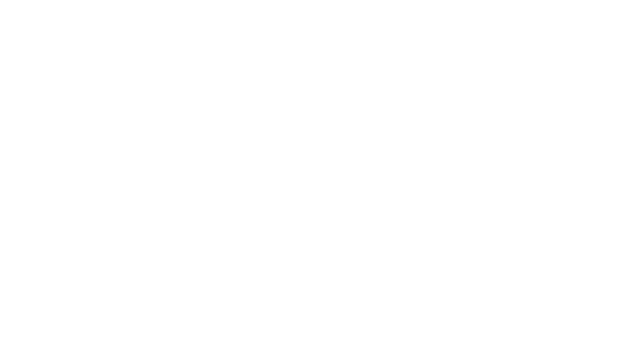
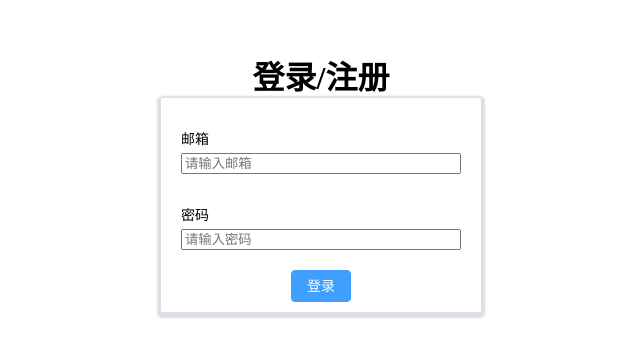
Before and after one commit to MirrorXu/vue3-zhihu, a Vue app: page /login in a window 1280 px wide. Before the commit this address had no page. Shown: the part 218-574 px from the top of the page, without its empty margins (319-959 px from the left). Built offline with nearby package versions, Linux system fonts and the light colour scheme.

Commit message:
MyInput组件：实现v-model双向数据绑定， 使用$attrs支持input原生属性

```diff
--- a/src/components/ColumnList.vue
+++ b/src/components/ColumnList.vue
@@ -9,7 +9,7 @@ defineProps({
 })
 
 function goColumn(column: Column) {
-  console.log('goColumn' , Column)
+  console.log('goColumn' , column)
 }
 </script>
 
--- /dev/null
+++ b/src/components/Form/MyInput.vue
@@ -0,0 +1,135 @@
+<template>
+  <div
+      class="wrap"
+      :style="{width: width ? 'width' : '100%' }"
+  >
+    <slot name="label">
+      <div v-if="label" class="label">{{ label }}</div>
+    </slot>
+
+    <!--    v-bind="$attrs"-->
+    <input
+        :class="['input' , inputRef.error ? 'input-error' :'']"
+        :value="inputRef.val"
+        @input="handleInput"
+        @blur="validate"
+        v-bind="$attrs"
+    >
+    <span v-if="inputRef.error" class="error-tip">{{ inputRef.message }}</span>
+  </div>
+</template>
+<script setup lang="ts">
+import {PropType, reactive, defineProps, defineEmits, useAttrs} from "vue";
+import {email as emailReg, password as passwordReg} from "@/helper/reg";
+
+interface FieldType {
+  val: string,
+  error: boolean,
+  message: string
+}
+
+type RuleType = 'required' | 'email' | 'password';
+// type Trigger = '' | 'click'
+interface RuleItem {
+  type: RuleType | RegExp,
+  message?: string,
+}
+const props = defineProps({
+  width: {
+    type: Number,
+    required: false,
+  },
+  modelValue: {
+    type: String,
+    default: ''
+  },
+  label: {
+    type: String,
+    default: ''
+  },
+  rules: {
+    type: Array as PropType<Array<RuleItem>> | undefined,
+  },
+  showError: {
+    type: Boolean,
+    default: true
+  },
+  // placeholder: String // 将组件的$attrs绑定到input
+})
+const inputRef = reactive<FieldType>({
+  val: props.modelValue,
+  error: false,
+  message: ''
+})
+const emit = defineEmits(['update:modelValue'])
+function handleInput(e: Event) {
+  const currentValue = (e.target as HTMLInputElement).value
+  inputRef.val = currentValue
+  emit('update:modelValue', currentValue)
+}
+function validate() {
+  let allPassed = true
+  if (props.rules && props.rules.length > 0) {
+    allPassed = props.rules.every(rule => {
+      let passed = true
+      inputRef.message = rule.message || ''
+      if (rule.type instanceof RegExp) {
+        passed = rule.type.test(inputRef.val)
+      } else {
+        switch (rule.type) {
+          case "required":
+            passed = inputRef.val.trim() !== ''
+            break
+          case 'email':
+            passed = emailReg.test(inputRef.val)
+            break
+          case "password":
+            passed = passwordReg.test(inputRef.val)
+            break
+        }
+      }
+
+      return passed
+    })
+  }
+  inputRef.error = !allPassed
+  if (allPassed) {
+    inputRef.message = ''
+  }
+  return allPassed
+}
+
+
+const attrs = useAttrs()
+console.log('attrs:', attrs)
+
+</script>
+
+<style scoped lang="scss">
+.wrap {
+  margin-top: 10px;
+  margin-top: 10px;
+  box-sizing: border-box;
+  //border: 1px solid darkcyan;
+  padding: 10px;
+  display: flex;
+  flex-direction: column;
+
+  .label {
+    font-size: 14px;
+    margin-bottom: 5px;
+  }
+
+  .input {
+    &-error {
+      border: 1px solid red;
+    }
+  }
+
+  .error-tip {
+    font-size: 12px;
+    font-weight: 200;
+    color: red;
+  }
+}
+</style>
--- /dev/null
+++ b/src/helper/reg.ts
@@ -0,0 +1,3 @@
+
+export const email = /^\w+(-+.\w+)*@\w+(-.\w+)*.\w+(-.\w+)*$/
+export const password = /\w{6,}/
--- a/src/router/routes.ts
+++ b/src/router/routes.ts
@@ -19,7 +19,12 @@ const routes: Array<RouteRecordRaw> = [
         path: '/test',
         name: 'test',
         component: () => import(/* webpackChunkName: "test" */ '../views/Test.vue')
-    }
+    },
+    {
+        path: '/login',
+        name: 'login',
+        component: () => import(/* webpackChunkName: "Sign" */ '../views/UserLogin.vue')
+    },
 ]
 
 export default routes
--- a/src/views/Test.vue
+++ b/src/views/Test.vue
@@ -23,7 +23,7 @@ const listData: Column[] = Array.from({length: 10}).map((v, i) => {
 })
 
 const user:User = {
-  isLogin: true,
+  isLogin: false,
   name:'Mirror',
   gender:'男',
 }
--- /dev/null
+++ b/src/views/UserLogin.vue
@@ -0,0 +1,93 @@
+<template>
+  <div class="container">
+    <h1>登录/注册</h1>
+    <div class="form">
+      <template v-for="(field , fieldName) in form" :key="fieldName">
+        <MyInput
+            :type="field.type"
+            :label="field.label"
+            :placeholder="field.placeholder"
+            :rules="field.rules"
+            v-model="field.value"
+        ></MyInput>
+      </template>
+      <div class="btns">
+        <el-button @click="login" type="primary">登录</el-button>
+      </div>
+    </div>
+  </div>
+</template>
+<script setup lang="ts">
+import {reactive} from "vue";
+import MyInput from "@/components/Form/MyInput.vue";
+
+const form = reactive({
+  email: {
+    value: '',
+    label: '邮箱',
+    placeholder: '请输入邮箱',
+    type: 'email',
+    rules: [
+      {type: 'required', message: '请输入邮箱地址'},
+      {type: 'email', message: '邮箱格式不合法'}
+    ]
+  },
+  password: {
+    value: '',
+    label: "密码",
+    type: 'password',
+    placeholder: '请输入密码',
+    rules: [
+      {
+        type: 'required', message: "请输入密码"
+      },
+      {type: 'password', message: '密码格式错误，6-8位'}
+    ]
+  }
+})
+
+function login() {
+  const {email: {value: emailVal}, password: {value: passwordVal}} = form;
+
+  console.log(emailVal, passwordVal)
+}
+
+</script>
+
+
+<style scoped lang="scss">
+.container {
+  box-sizing: border-box;
+  display: flex;
+  flex-direction: column;
+  align-items: center;
+  justify-content: center;
+  //border: 10px solid red;
+  height: 100vh;
+  .form {
+    max-width: 400px;
+    box-shadow: 0 2px 2px 4px var(--el-border-color);
+    padding: 10px;
+    border-radius: 2px;
+    width: 300px;
+
+    .btns {
+      display: flex;
+      margin-top: 10px;
+      justify-content: center;
+    }
+  }
+
+  h1 {
+    padding: 0;
+    margin: 0;
+  }
+
+
+  .err-message {
+    font-size: 12px;
+    font-weight: 200;
+    color: red;
+  }
+}
+</style>
```
Also changed, not shown: 1 other file (tests, documents, lock files or other folders).
